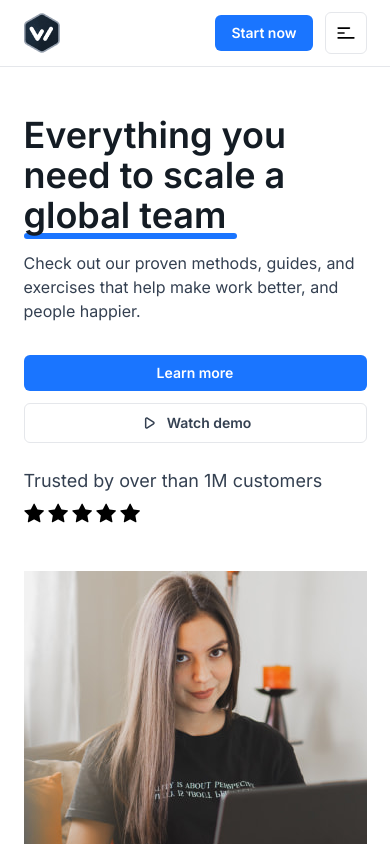
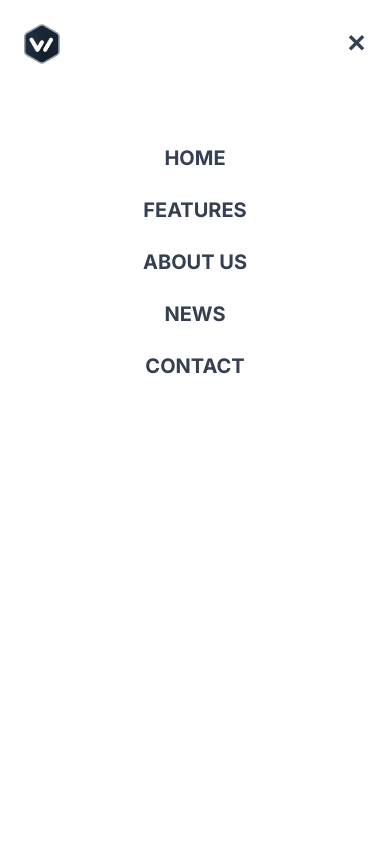
Before and after one commit to sany0chekk/whitespace-ui, a website built with Vite: page src/index.html in a window 390 px wide. Both pictures are taken after a click on the button 345 px from the left and 33 px from the top of the page. Shown: the top 844 px of the page. Built offline with nearby package versions, Linux system fonts and the light colour scheme; what accordion-js would draw is missing.

Commit message:
add mobile menu and fix some styles

```diff
--- a/src/css/accordion.css
+++ b/src/css/accordion.css
@@ -21,6 +21,9 @@
 .ac .ac-header {
   margin: 0;
   padding: 0;
+  font-family: 'Inter';
+  font-weight: 500;
+  font-size: 18px;
 }
 .ac .ac-trigger {
   font: medium 18px 'Inter', sans-serif;
@@ -47,9 +50,9 @@
   right: 10px;
   top: 50%;
 }
-.ac .ac-trigger:focus {
+/* .ac .ac-trigger:focus {
   color: #8a8a8a;
-}
+} */
 .ac .ac-panel {
   overflow: hidden;
   transition-property: height, visibility;
--- /dev/null
+++ b/src/css/mobile-menu.css
@@ -0,0 +1,11 @@
+.mobile-menu {
+  @apply fixed top-0 left-0 w-full h-full bg-white p-6 z-30 overflow-y-auto translate-x-1/2 transition-all opacity-0 pointer-events-none invisible;
+
+  &.active {
+    @apply translate-x-0 opacity-100 pointer-events-auto visible;
+  }
+}
+
+.mobile-nav-link {
+  @apply font-bold text-xl uppercase;
+}
--- a/src/css/styles.css
+++ b/src/css/styles.css
@@ -2,6 +2,8 @@
 
 @import './loader.css';
 @import './accordion.css';
+
+@import './mobile-menu.css';
 
 @tailwind base;
 @tailwind components;
--- a/src/index.html
+++ b/src/index.html
@@ -13,7 +13,7 @@
     />
     <link rel="stylesheet" href="./css/styles.css" />
   </head>
-  <body class="font-sans text-base text-darkBlue">
+  <body class="font-sans text-base text-darkBlue overflow-x-hidden">
     <div id="loader" class="loader-container">
       <div class="flex flex-col justify-center items-center">
         <a
@@ -45,6 +45,8 @@
       </main>
 
       <load src="./partials/footer.html" />
+
+      <load src="./partials/mobile-menu.html" />
     </div>
 
     <script type="module" src="./main.js" defer></script>
--- /dev/null
+++ b/src/js/mobile-menu.js
@@ -0,0 +1,14 @@
+const modal = document.querySelector('#menu');
+const openModalBtn = document.querySelector('#open-menu');
+
+openModalBtn.addEventListener('click', () => {
+  document.body.style.overflow = 'hidden';
+  modal.classList.add('active');
+});
+
+modal.addEventListener('click', event => {
+  if (event.target != event.currentTarget) {
+    modal.classList.remove('active');
+    document.body.style.overflow = '';
+  }
+});
--- a/src/main.js
+++ b/src/main.js
@@ -1,2 +1,3 @@
 import './js/loader';
 import './js/accordion';
+import './js/mobile-menu';
--- a/src/partials/blog.html
+++ b/src/partials/blog.html
@@ -6,7 +6,7 @@
       Our blog is more than just a collection of articles - it's a hub of ideas,
       inspiration, and thought-provoking discussions.
     </p>
-    <ul class="flex flex-col flex-wrap lg:flex-row gap-4 md:gap-8">
+    <ul class="flex flex-col flex-wrap lg:flex-row gap-8 md:gap-8">
       <li class="blog-item-width">
         <img
           srcset="./img/blog-1.jpg 1x, ./img/blog-1@2x.jpg 2x"
--- a/src/partials/faq.html
+++ b/src/partials/faq.html
@@ -1,7 +1,7 @@
-<section id="faq" class="pt-30 md:pt-36 lg:pt-44">
+<section id="faq" class="pt-32 md:pt-36 lg:pt-28">
   <div class="container">
     <h2 class="main-title">Frequently Asked Questions</h2>
-    <p class="main-descr mb-44 md:mb-16">
+    <p class="main-descr mb-16">
       We tried to answer most common questions, if you have any additional,
       please get in touch with our friendly team
     </p>
--- a/src/partials/header.html
+++ b/src/partials/header.html
@@ -29,7 +29,7 @@
         </ul>
       </nav>
       <button class="main-btn">Start now</button>
-      <button class="p-2 border rounded-md lg:hidden">
+      <button id="open-menu" class="p-2 border rounded-md lg:hidden">
         <svg class="w-6 h-6 stroke-black">
           <use href="./img/svg/icons.svg#burger"></use>
         </svg>
--- /dev/null
+++ b/src/partials/mobile-menu.html
@@ -0,0 +1,29 @@
+<div id="menu" class="mobile-menu">
+  <div class="flex items-center justify-between mb-20">
+    <a href="" class="flex items-center gap-2.5">
+      <img
+        srcset="./img/logo.png 1x, ./img/logo@2x.png 2x"
+        src="./img/logo.png"
+        alt="Logotype"
+      />
+    </a>
+    <button id="close-menu" class="font-bold text-2xl">&#x2715;</button>
+  </div>
+  <ul class="flex flex-col items-center gap-6">
+    <li>
+      <a href="#header" class="mobile-nav-link">Home</a>
+    </li>
+    <li>
+      <a href="#features" class="mobile-nav-link">Features</a>
+    </li>
+    <li>
+      <a href="#faq" class="mobile-nav-link">About us</a>
+    </li>
+    <li>
+      <a href="#blog" class="mobile-nav-link">News</a>
+    </li>
+    <li>
+      <a href="#footer" class="mobile-nav-link">Contact</a>
+    </li>
+  </ul>
+</div>
```
